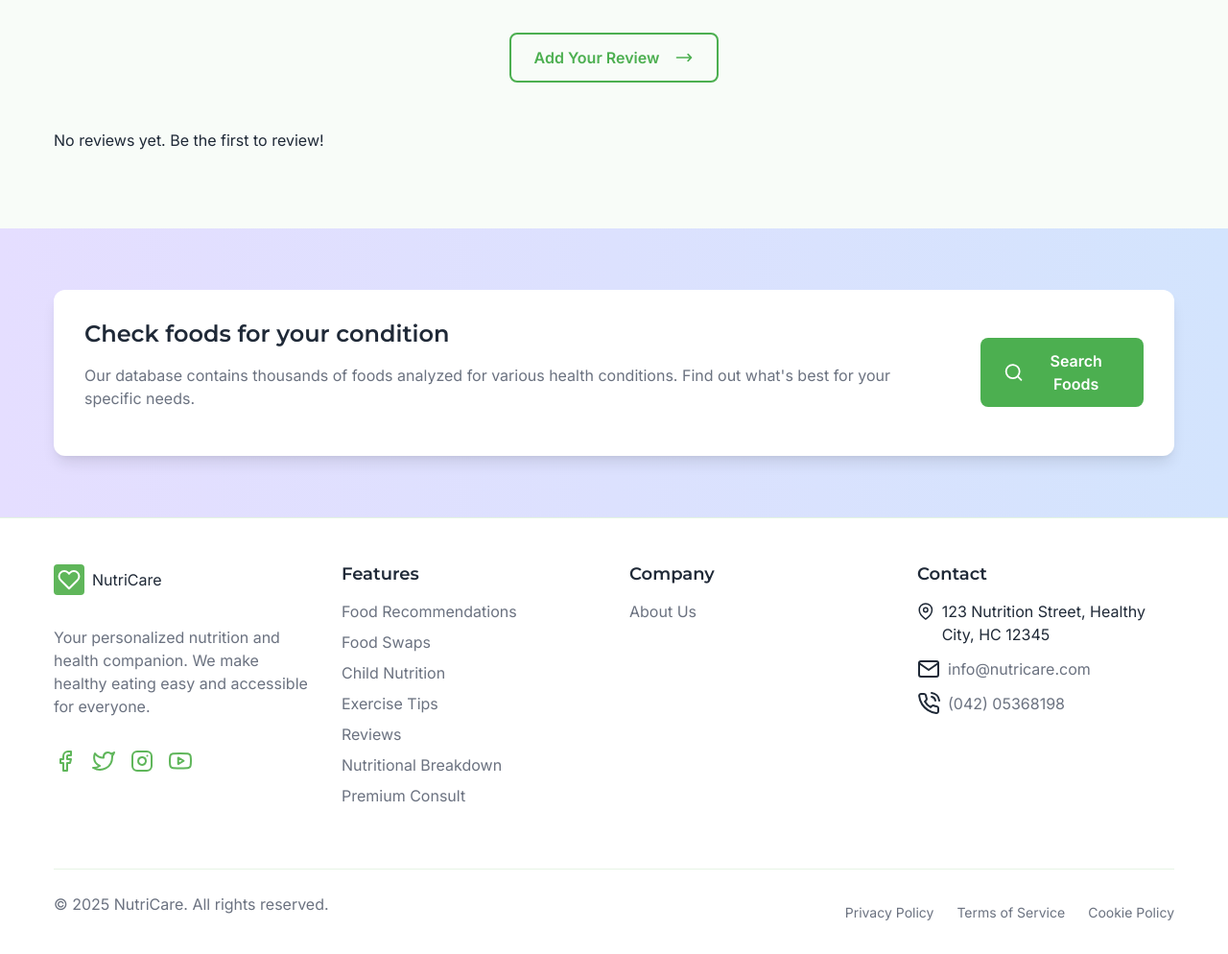
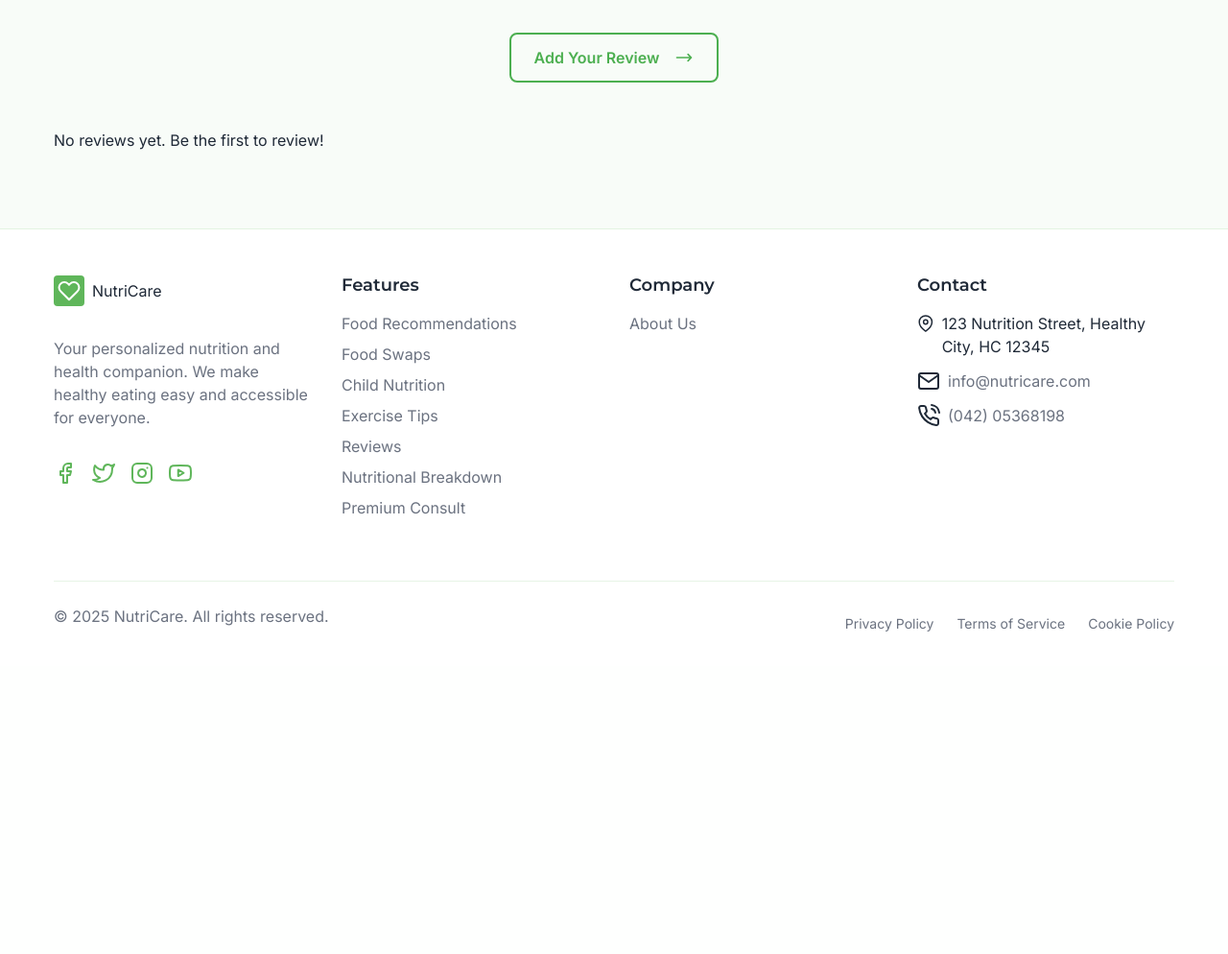
Before and after one commit to Dania-Zahid/Nutricare-, a PHP site: page /home.php in a window 1280 px wide. Shown: the part 1946-2940 px from the top of the page at 96% size. After the commit the page ends 2604 px from the top, so only its background shows below. Run offline with PHP 8.4, Linux system fonts and the light colour scheme; data that the repository does not hold is empty; some libraries are stand-ins or nearby versions.

Commit message:
home.php

```diff
--- a/home.php
+++ b/home.php
@@ -830,23 +830,7 @@
   </div>
 </section>
 
- <!-- CTA Section -->
-    <section class="cta-section">
-      <div class="container">
-        <div class="cta-card">
-          <div class="cta-content">
-            <h2 class="cta-title">Check foods for your condition</h2>
-            <p class="cta-description">Our database contains thousands of foods analyzed for various health conditions. Find out what's best for your specific needs.</p>
-          </div>
-          <div class="cta-action">
-            <button class="btn btn-primary">
-              <i data-feather="search"></i>
-              Search Foods
-            </button>
-          </div>
-        </div>
-      </div>
-    </section>
+
   </main>
 
   <!-- Footer -->
```
